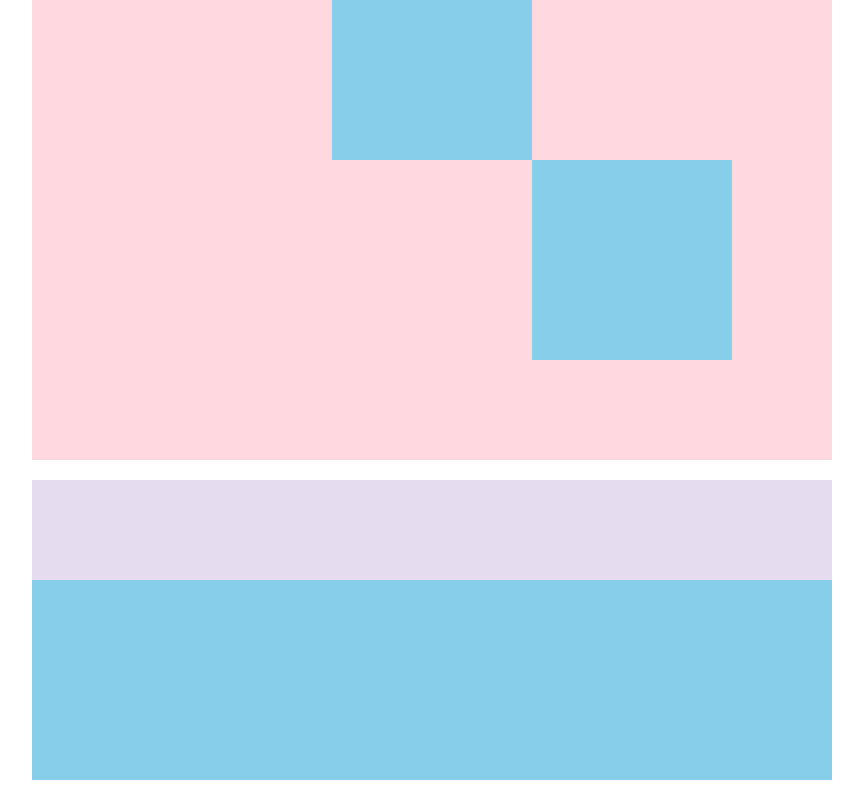
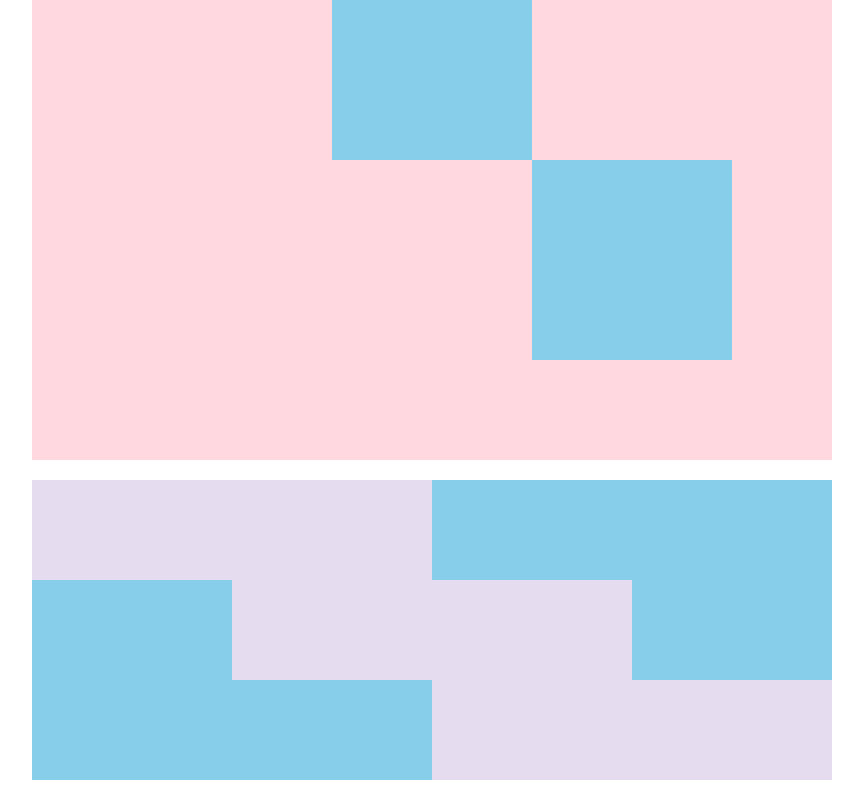
Before and after one commit to freed0mzz/html-css-basic-kadai, a plain HTML site: page kadai_018/kadai_018.html in a window 1280 px wide. Shown: the part 430-1230 px from the top of the page, without its empty margins (208-1071 px from the left). Drawn offline with Linux system fonts and the light colour scheme.

Commit message:
Update position properties in style.css
Changed position of bottom and child elements from absolute to relative.

```diff
--- a/kadai_018/style.css
+++ b/kadai_018/style.css
@@ -50,9 +50,8 @@
     width: 800px;
     height: 300px;
     background-color: #87ceeb;
+    /* 画像の薄紫 */
     margin: 20px auto;
-    position: relative;
-
 }
 
 #bottom-child01,
@@ -61,7 +60,15 @@
     width: 400px;
     height: 100px;
     background-color: #e5dcf0;
-    position: absolute;
+    position: relative;
+
+}
+
+#bottom-child01,
+#bottom-child02,
+#bottom-child03 {
+    position: relative;
+
 }
 
 #bottom-child02 {
@@ -69,4 +76,5 @@
 }
 
 #bottom-child03 {
-    left: 400px;}
+    left: 400px;
+}
```
